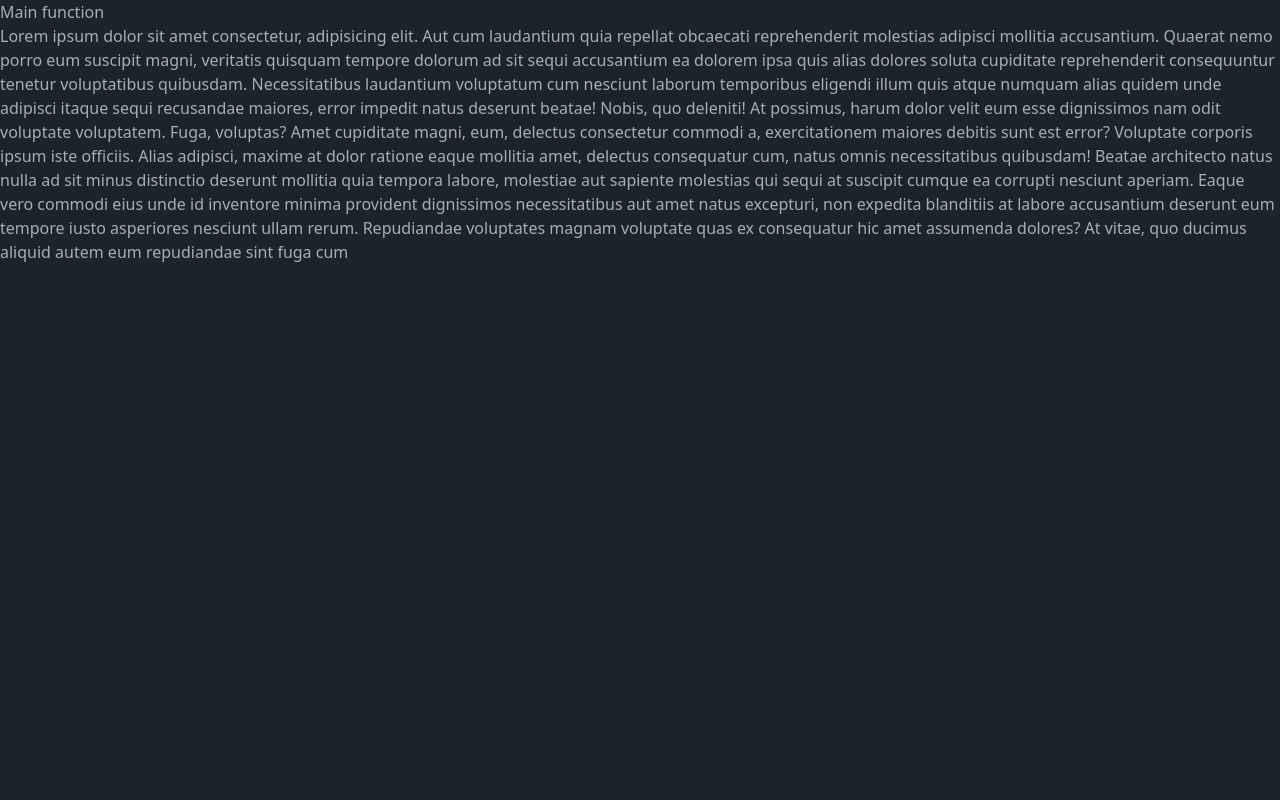
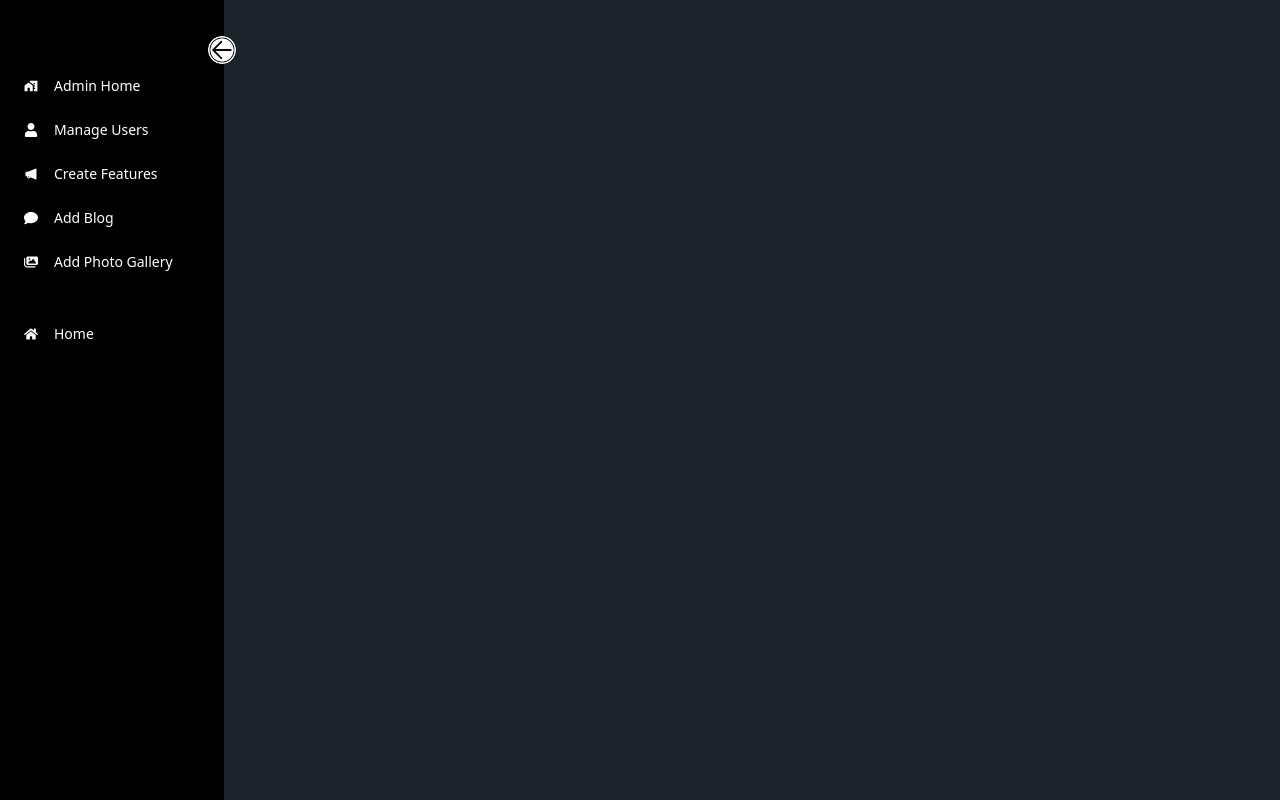
Before and after one commit to hasiburrahmanakash79/admin-dashboard, a React (Vite) app: page / in a window 1280 px wide. Built offline with nearby package versions, Linux system fonts and the light colour scheme.

Commit message:
crreate dashboard layout and design the deshboard

```diff
--- a/package.json
+++ b/package.json
@@ -14,7 +14,8 @@
     "match-sorter": "^6.3.4",
     "react": "^18.2.0",
     "react-dom": "^18.2.0",
-    "react-router-dom": "^6.22.3",
+    "react-icons": "^5.1.0",
+    "react-router-dom": "^6.23.0",
     "sort-by": "^1.2.0"
   },
   "devDependencies": {
--- a/src/Pages/Dashboard/Dashboard.jsx
+++ b/src/Pages/Dashboard/Dashboard.jsx
@@ -1,11 +1,195 @@
-
+import { useEffect, useState } from 'react'
+import { Link, Outlet } from 'react-router-dom'
+import {
+  FaUser,
+  FaHome,
+  FaComment,
+} from 'react-icons/fa'
+import { AiFillNotification } from 'react-icons/ai'
+import { FaImages } from 'react-icons/fa6'
+import { MdHomeWork } from 'react-icons/md'
+import { IconContext } from 'react-icons'
+import arrow from '../../assets/arrow.png'
 
 const Dashboard = () => {
-    return (
-        <div>
-            <h1>Dashboard layouts</h1>
-        </div>
-    );
-};
+  const [open, setOpen] = useState(true)
 
-export default Dashboard;
+  const isAdmin = true
+
+  useEffect(() => {
+    const handleResize = () => {
+      if (window.innerWidth < 768) {
+        setOpen(false)
+      } else {
+        setOpen(true)
+      }
+    }
+    handleResize()
+    window.addEventListener('resize', handleResize)
+    return () => {
+      window.removeEventListener('resize', handleResize)
+    }
+  }, [])
+
+  const iconMappings = {
+    RoleHome: MdHomeWork,
+    Users: FaUser,
+    Home: FaHome,
+    Photos: FaImages,
+    Blog: FaComment,
+    Notice: AiFillNotification,
+  }
+
+  const Menus = [
+    {
+      title: 'Admin Home',
+      path: '/dashboard/adminHome',
+      icon: iconMappings.RoleHome,
+      role: 'admin',
+      gap: true
+    },
+    {
+      title: 'Manage Users',
+      path: '/dashboard/manageUsers',
+      icon: iconMappings.Users,
+      role: 'admin',
+    },
+    {
+      title: 'Create Features',
+      path: '/dashboard/createFeature',
+      icon: iconMappings.Notice,
+      role: 'admin'
+    },
+    {
+      title: 'Add Blog',
+      path: '/dashboard/addBlog',
+      icon: iconMappings.Blog,
+      role: 'admin'
+    },
+    {
+      title: 'Add Photo Gallery',
+      path: '/dashboard/addPhoto',
+      icon: iconMappings.Photos,
+      role: 'admin'
+    },
+    {
+      title: 'Home ',
+      path: '/',
+      icon: iconMappings.Home,
+      role: 'general',
+      gap: true
+    }
+  ]
+
+  const adminMenus = Menus.filter(menu => menu.role === 'admin')
+  const userMenus = Menus.filter(menu => menu.role === 'user')
+  const generalMenus = Menus.filter(menu => menu.role === 'general')
+
+  return (
+    <div className='flex'>
+      {/* Dashboard Sidebar content */}
+      <div
+        className={` ${
+          open ? 'w-56 p-4' : 'w-14 text-center'
+        }   h-screen  fixed left-0 top-0 bottom-0 bg-black text-white z-50 pt-8  duration-500 transition-all`}
+      >
+        <img
+          src={arrow}
+          className={`absolute cursor-pointer -right-3 top-9 w-7
+			 rounded-full  ${!open && 'rotate-180'}`}
+          onClick={() => setOpen(!open)}
+        />
+        <ul
+          className={` ${
+            open ? '' : 'flex flex-col items-center justify-center'
+          }`}
+        >
+          {isAdmin
+            ? adminMenus.map((Menu, index) => (
+              <Link to={Menu.path}   key={index} className={`flex rounded-md p-2 cursor-pointer hover: hover:bg-white hover:text-black text-sm items-center gap-x-4 ${
+                Menu.gap ? 'mt-9' : 'mt-2'
+              } ${index === 0 && ' hover:bg-white'}`}>
+                <li
+
+             className='flex items-center gap-x-4'
+                >
+
+                    <IconContext.Provider value={{ className: 'react-icon' }}>
+                      <Menu.icon />
+                    </IconContext.Provider>
+                    <span
+                      className={`${
+                        !open && 'hidden'
+                      } origin-left duration-200`}
+                    >
+                      {Menu.title}
+                    </span>
+
+                </li>
+                </Link>
+              ))
+            :
+            // User menus
+              userMenus.map((Menu, index) => (
+                <Link to={Menu.path} key={index} className={`flex rounded-md p-2 cursor-pointer hover: hover:bg-primary text-sm items-center gap-x-4 ${
+                  Menu.gap ? 'mt-9' : 'mt-2'
+                } ${index === 0 && ' hover:bg-white'}`}>
+                <li
+
+                  className='flex items-center gap-x-4'
+                >
+
+                    <IconContext.Provider value={{ className: 'react-icon' }}>
+                      <Menu.icon />
+                    </IconContext.Provider>
+                    <span
+                      className={`${
+                        !open && 'hidden'
+                      } origin-left duration-200`}
+                    >
+                      {Menu.title}
+                    </span>
+
+                </li>
+                </Link>
+              ))}
+          {generalMenus.map((Menu, index) => (
+            <Link  to={Menu.path}  key={index} className={`flex rounded-md p-2 cursor-pointer hover: hover:bg-white  hover:text-black  text-sm items-center gap-x-4 ${
+              Menu.gap ? 'mt-9' : 'mt-2'
+            } ${index === 0 && ' hover:bg-primary'}`}>
+            <li
+
+              className='flex items-center gap-x-4'
+            >
+
+                <IconContext.Provider value={{ className: 'react-icon' }}>
+                  <Menu.icon />
+                </IconContext.Provider>
+                <span
+                  className={`${!open && 'hidden'} origin-left duration-200`}
+                >
+                  {Menu.title}
+                </span>
+            </li>
+              </Link>
+          ))}
+        </ul>
+
+      </div>
+      {/* Dashboard main content */}
+      <div
+        className={` ${
+          open ? 'pl-60 pr-4' : 'pl-16 pr-2'
+        }  flex-1  overflow-y-auto  duration-500 transition-all h-[100vh] ${
+          isAdmin
+            ? ''
+            :''
+        }`}
+      >
+        <Outlet></Outlet>
+      </div>
+    </div>
+  )
+}
+
+export default Dashboard
```
Also changed, not shown: src/Routers/router.jsx (+9 -4 lines), src/assets/arrow.png (added), 1 other file (tests, documents, lock files or other folders).
